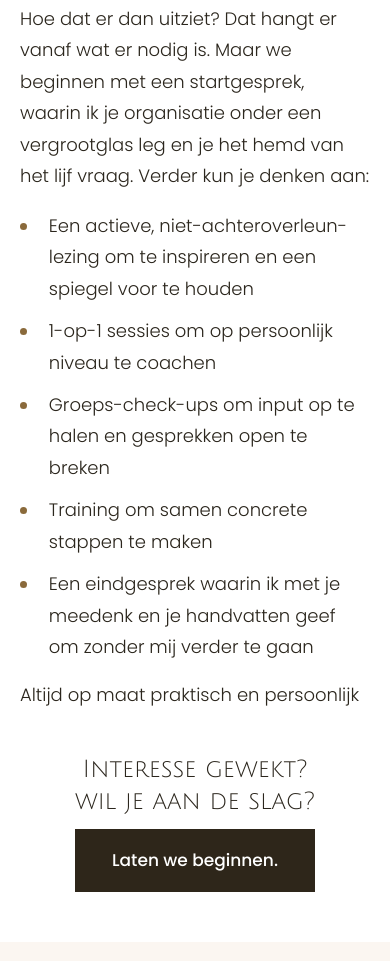
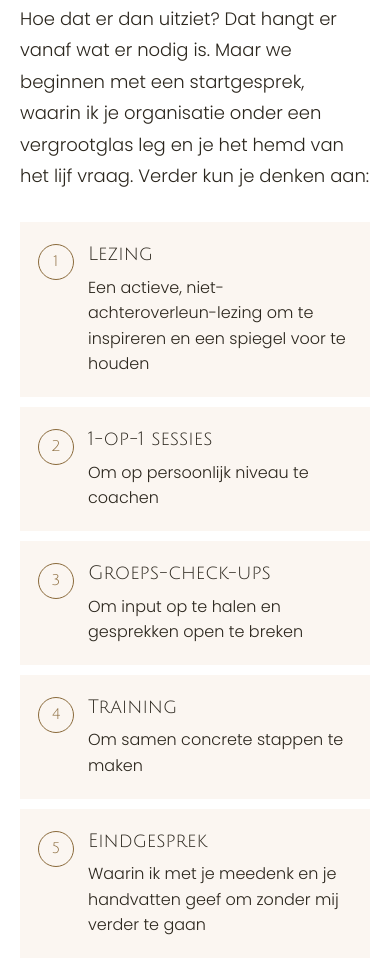
Before and after one commit to RonaldAlubalu/GatraNL, a plain HTML site: page public/wat-ik-doe/index.html in a window 390 px wide. Shown: the part 2339-3300 px from the top of the page. Drawn offline with Linux system fonts and the light colour scheme.

Commit message:
Home: a row of organisations she worked with and for; what-I-do: the five ways of working as numbered blocks
Co-Authored-By: Claude Fable 5.2 <noreply@anthropic.com>
Claude-Session: https://claude.ai/code/session_01A9tkbTXjJYXsNTcmPM6cR5

```diff
--- a/public/site.css
+++ b/public/site.css
@@ -62,6 +62,12 @@ main > section { position: relative; }
 .actions { display: flex; flex-wrap: wrap; gap: 12px; margin-top: 28px; }
 .actions .btn { margin-top: 0; }
 
+/* Organisations she worked with and for: names only, in one quiet row. */
+.names { padding: 0 var(--gutter) var(--space); text-align: center; max-width: 1300px; margin: 0 auto; }
+.names h2 { font-size: 15px; letter-spacing: .14em; color: var(--accent); margin-bottom: 20px; }
+.names ul { list-style: none; margin: 0; padding: 26px 0 0; border-top: 1px solid var(--line); display: flex; flex-wrap: wrap; justify-content: center; gap: 12px 40px; }
+.names li { font-family: var(--head); font-size: clamp(16px, 14.6px + .36vw, 19px); letter-spacing: .04em; white-space: nowrap; }
+
 .band { background: var(--pale); display: grid; place-items: center; padding: var(--space) var(--gutter); text-align: center; }
 .band .h4 { max-width: 900px; margin: 0; }
 .band.wide .h4 { max-width: 1000px; }
@@ -106,6 +112,12 @@ blockquote p { margin: 0; }
 .dots { list-style: none; padding: 0; }
 .dots li { margin-bottom: .6em; padding-left: 1.6em; position: relative; }
 .dots li::before { content: ''; position: absolute; left: 0; top: .72em; width: 7px; height: 7px; border-radius: 50%; background: var(--accent); }
+/* The ways of working, as numbered blocks next to each other. */
+.text > .offer { max-width: 1160px; list-style: none; padding: 0; margin-top: 30px; margin-bottom: 40px; display: grid; grid-template-columns: repeat(5, 1fr); gap: 16px; counter-reset: offer; }
+.offer li { background: var(--pale); padding: 26px 22px 24px; counter-increment: offer; }
+.offer li::before { content: counter(offer); display: block; font-family: var(--head); font-size: 15px; color: var(--accent); width: 34px; height: 34px; line-height: 32px; text-align: center; border: 1px solid var(--accent); border-radius: 50%; margin-bottom: 16px; }
+.offer h3 { margin: 0 0 8px; font-size: clamp(19px, 17px + .4vw, 22px); }
+.offer p { margin: 0; font-size: 16px; line-height: 1.6; }
 .stars { margin: 30px auto; }
 
 /* What others say: readable cards; the arrows or a swipe show the next one. */
@@ -160,6 +172,7 @@ blockquote p { margin: 0; }
 
 @media (max-width: 1000px) {
   .main-nav { gap: 20px; }
+  .text > .offer { grid-template-columns: repeat(2, 1fr); }
   .reviews figure { flex-basis: calc((100% - 24px) / 2); }
 }
 @media (max-width: 800px) {
@@ -185,6 +198,10 @@ blockquote p { margin: 0; }
   .overlap .panel h2 { margin-bottom: 12px; }
   .overlap.small { padding-top: 0; }
   .overlap.small > .panel { margin: -40px 0 0 8%; padding: 26px 0 0 26px; }
+  .text > .offer { grid-template-columns: 1fr; gap: 10px; }
+  .offer li { display: grid; grid-template-columns: 34px 1fr; column-gap: 16px; padding: 20px 18px; }
+  .offer li::before { grid-row: 1 / 3; margin: 2px 0 0; }
+  .names ul { gap: 10px 26px; }
   .reviews figure { flex-basis: 86%; padding: 26px 24px 24px; }
   .reviews-track { gap: 14px; }
   .cta { align-items: end; min-height: 520px; padding: 24px var(--gutter); }
--- a/public/site.js
+++ b/public/site.js
@@ -80,7 +80,7 @@ if ('IntersectionObserver' in window && !matchMedia('(prefers-reduced-motion: re
       watcher.unobserve(entry.target);
     }
   }, { rootMargin: '0px 0px -8% 0px' });
-  for (const el of document.querySelectorAll('.band > *, .overlap > *, .said > h2, .reviews, .cta div, .text > h2')) {
+  for (const el of document.querySelectorAll('.band > *, .overlap > *, .said > h2, .reviews, .cta div, .text > h2, .offer li, .names')) {
     if (el.getBoundingClientRect().top < innerHeight) continue;
     el.classList.add('reveal');
     watcher.observe(el);
--- a/public/wat-ik-doe/index.html
+++ b/public/wat-ik-doe/index.html
@@ -74,12 +74,12 @@
   <h2>Zo krijgen we dat voor elkaar</h2>
   <p class="large">Je <strong>belt of mailt mij</strong>. Ik kom naar je toe - virtueel als je dat wilt. Je vertelt me over je organisatie, over wat er speelt en over wat je wilt bereiken. Samen bedenken we hoe we het beste aan de slag kunnen. Ik zeg ‘we’, omdat we het daarna ook samen gaan doen - ik ga niet alleen met je medewerkers aan de slag, ook jou zet ik aan het werk.</p>
   <p class="large">Hoe dat er dan uitziet? Dat hangt er vanaf wat er nodig is. Maar we beginnen met een startgesprek, waarin ik je organisatie onder een vergrootglas leg en je het hemd van het lijf vraag. Verder kun je denken aan:</p>
-  <ul class="dots large">
-    <li>Een actieve, niet-achteroverleun-lezing om te inspireren en een spiegel voor te houden</li>
-    <li>1-op-1 sessies om op persoonlijk niveau te coachen</li>
-    <li>Groeps-check-ups om input op te halen en gesprekken open te breken</li>
-    <li>Training om samen concrete stappen te maken</li>
-    <li>Een eindgesprek waarin ik met je meedenk en je handvatten geef om zonder mij verder te gaan</li>
+  <ul class="offer">
+    <li><h3>Lezing</h3><p>Een actieve, niet-achteroverleun-lezing om te inspireren en een spiegel voor te houden</p></li>
+    <li><h3>1-op-1 sessies</h3><p>Om op persoonlijk niveau te coachen</p></li>
+    <li><h3>Groeps-check-ups</h3><p>Om input op te halen en gesprekken open te breken</p></li>
+    <li><h3>Training</h3><p>Om samen concrete stappen te maken</p></li>
+    <li><h3>Eindgesprek</h3><p>Waarin ik met je meedenk en je handvatten geef om zonder mij verder te gaan</p></li>
   </ul>
   <p class="large">Altijd op maat praktisch en persoonlijk</p>
   <h3 class="center">Interesse gewekt? wil je aan de slag?</h3>
```
Also changed, not shown: public/index.html (+13 -0 lines), src/pages/index.html (+13 -0 lines), src/pages/wat-ik-doe.html (+6 -6 lines).
